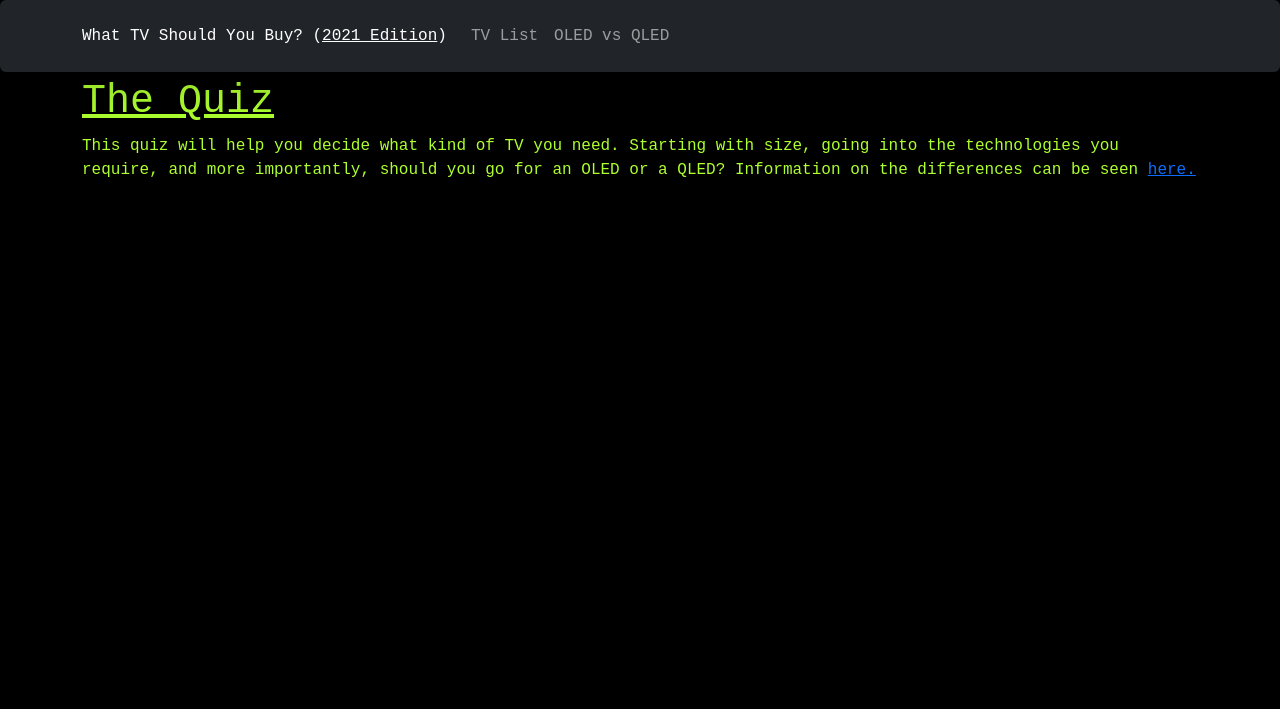
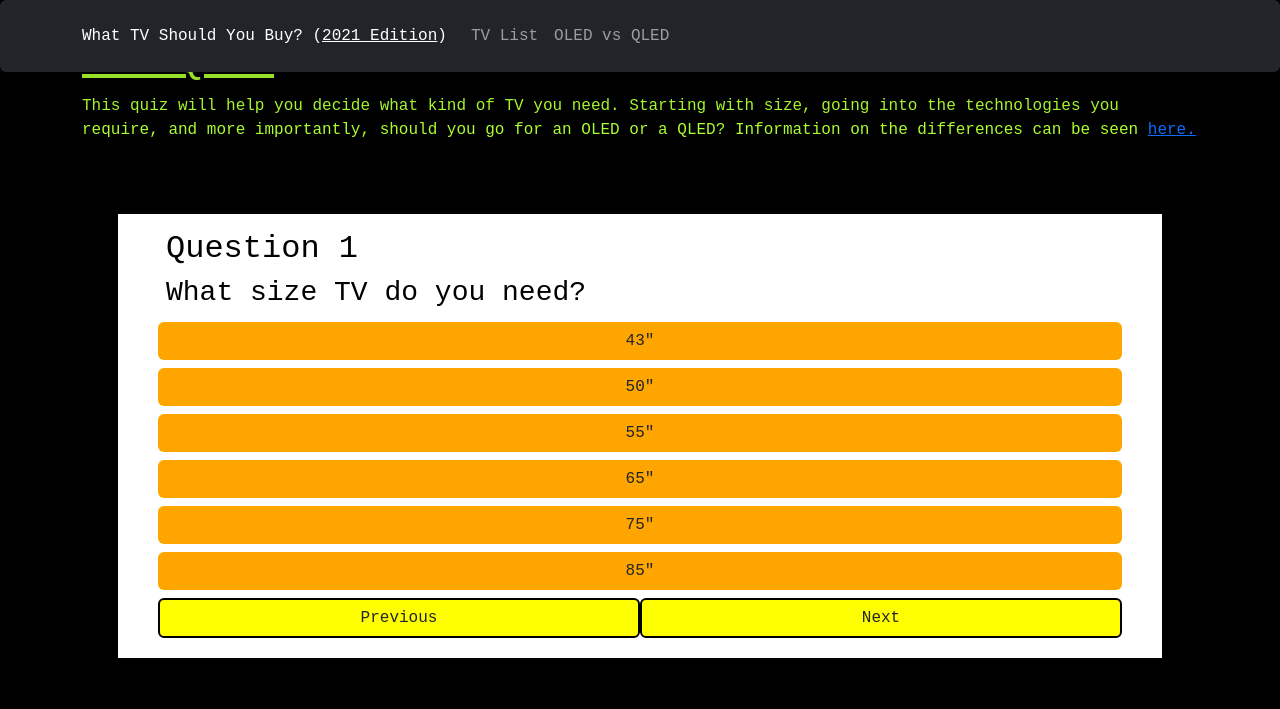
Before and after one commit to Code-Institute-Submissions/Nom115-Nom115.github.io_submission, a plain HTML site: page index.html in a window 1280 px wide. Drawn offline with nearby package versions, Linux system fonts and the light colour scheme.

Commit message:
Add initial quiz outline with styled buttons

```diff
--- a/assets/css/style.css
+++ b/assets/css/style.css
@@ -58,3 +58,18 @@ body {
 #qn94_resize {
     max-width: 100%;
 }
+
+#quiz{
+    background-color: white;
+    color:black;
+}
+
+.quiz_btn{
+    background-color: orange;
+}
+
+.quiz_actions{
+    max-width: 50%;
+    background-color:yellow;
+    border: 2px solid black;
+}
--- a/index.html
+++ b/index.html
@@ -36,7 +36,7 @@
     </nav>
 
     <!-- Main body starts here-->
-    <section class="p-5" >
+    <section class="p-2" >
         <div class="container">
             <div class="row text-start" id="main_header">
                 <h1><u>The Quiz</u></h1>
@@ -46,6 +46,36 @@
             </div>
         </div>
     </section>
+    <section class="container p-5">
+        <div id="quiz" class="px-5 pt-3 pb-3">
+            <div class="row">
+                <h2 id="question_name">Question 1</h2>
+                <h3 id="question">What size TV do you need?</h3>
+            </div>
+            <div class="row p-1">
+                <button class="btn quiz_btn">43"</button>
+            </div>
+            <div class="row p-1">
+                <button class="btn quiz_btn">50"</button>
+            </div>
+            <div class="row p-1">
+                <button class="btn quiz_btn">55"</button>
+            </div>
+            <div class="row p-1">
+                <button class="btn quiz_btn">65"</button>
+            </div>
+            <div class="row p-1">
+                <button class="btn quiz_btn">75"</button>
+            </div>
+            <div class="row p-1">
+                <button class="btn quiz_btn">85"</button>
+            </div>
+            <div class="row p-1">
+                <button class="btn quiz_actions">Previous</button>
+                <button class="btn quiz_actions">Next</button>
+            </div>
+        </div>
+    </section>
     <script src="assets/js/script.js"></script>
     <script src="https://cdn.jsdelivr.net/npm/bootstrap@5.2.0-beta1/dist/js/bootstrap.bundle.min.js" integrity="sha384-pprn3073KE6tl6bjs2QrFaJGz5/SUsLqktiwsUTF55Jfv3qYSDhgCecCxMW52nD2" crossorigin="anonymous"></script>
 </body>
```
